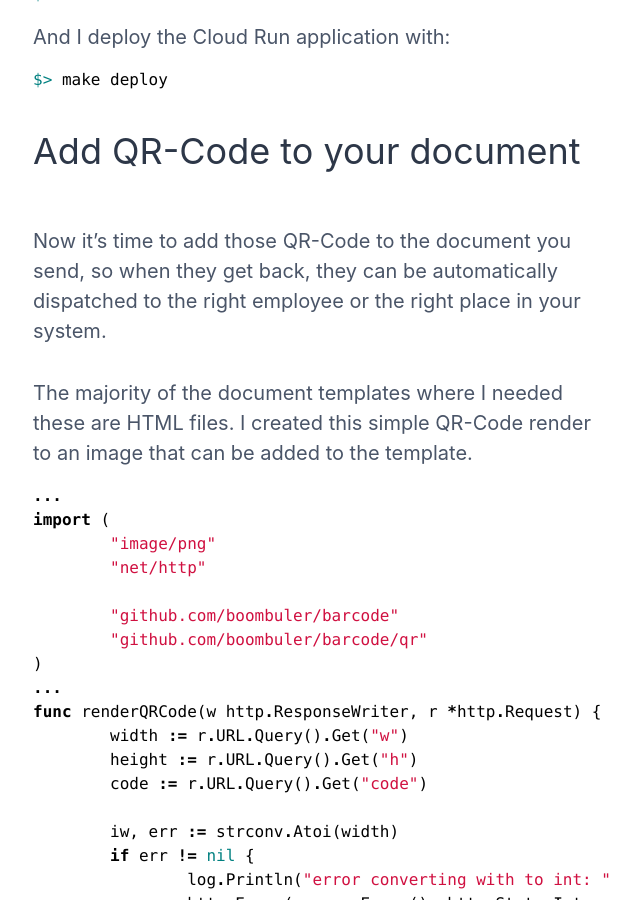
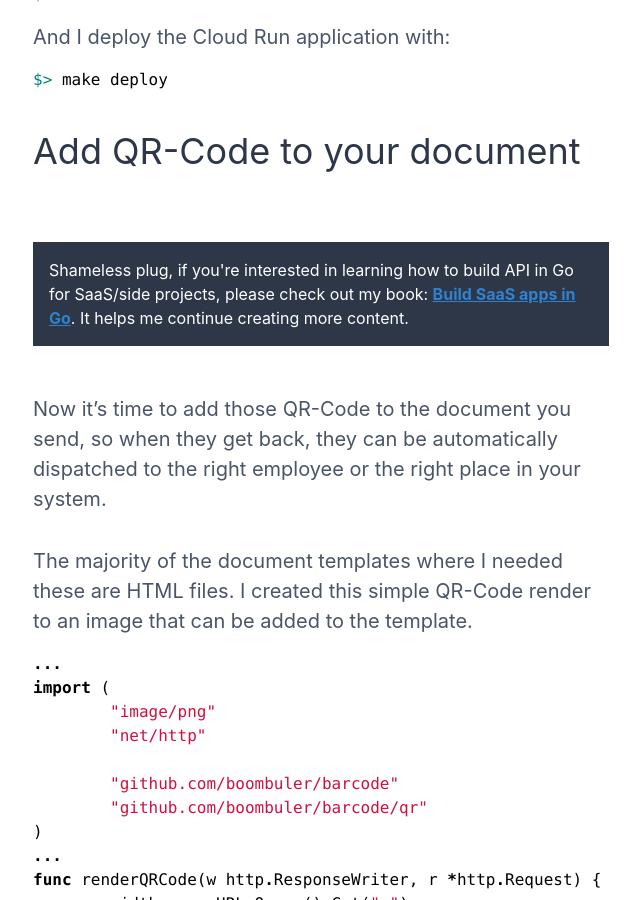
Before and after one commit to dstpierre/dstpierre.github.io, a Jekyll site: the page built from _posts/2020-05-17-paperless-with-go-twilio-fax-email.md, in a window 1280 px wide and 900 px high, scrolled down 9044 px. Shown: the whole window, without its empty margins (319-959 px from the left). Built offline with Jekyll 4.4.1, drawn with Linux system fonts in a browser that asks for light colours; nearby versions of some CDN libraries; comment, search, counter and statistics services are not loaded.

Commit message:
added push content

```diff
--- a/_posts/2020-05-17-paperless-with-go-twilio-fax-email.md
+++ b/_posts/2020-05-17-paperless-with-go-twilio-fax-email.md
@@ -348,6 +348,8 @@ $> make deploy
 
 ## Add QR-Code to your document
 
+{% include push-content.html %}
+
 Now it's time to add those QR-Code to the document you send, so when they get
 back, they can be automatically dispatched to the right employee or the right
 place in your system.
```
